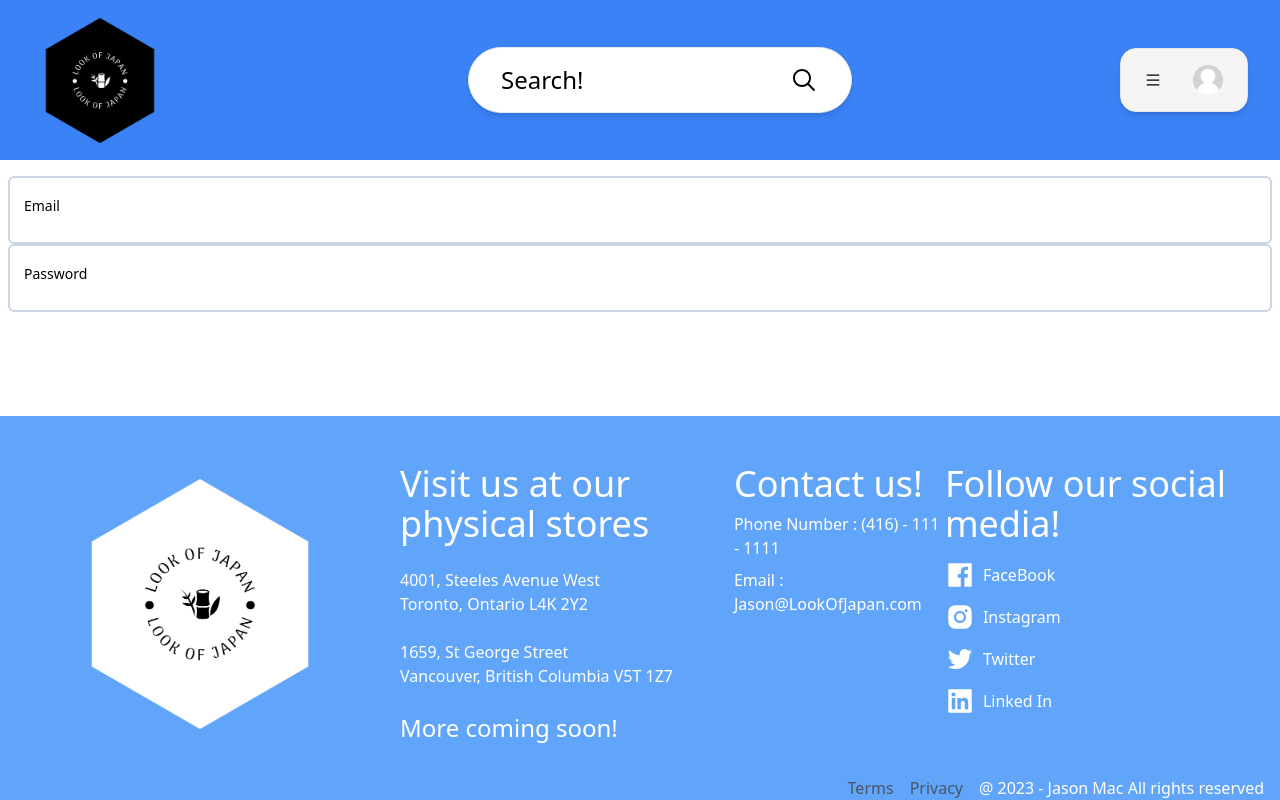
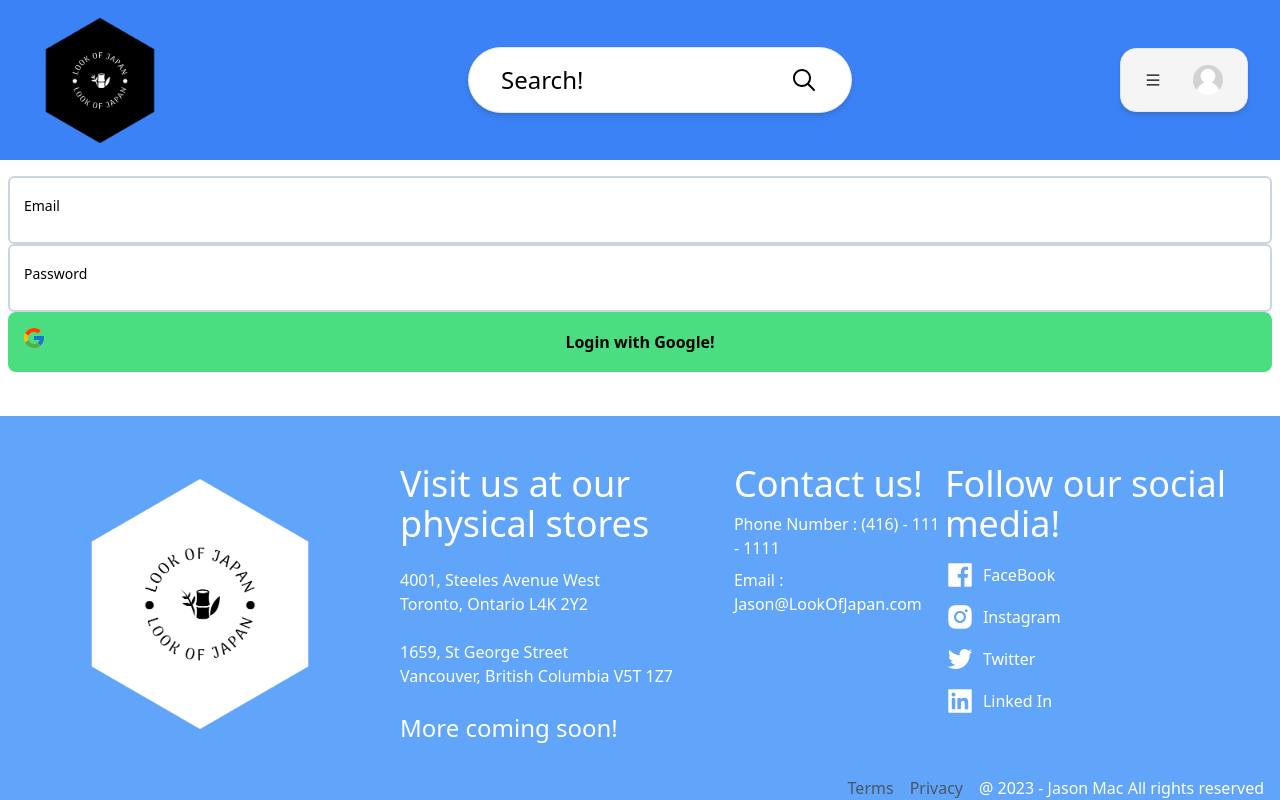
Before and after one commit to JasonMac123/market-place, a Next.js app: page /login in a window 1280 px wide. Built offline with nearby package versions, Linux system fonts and the light colour scheme.

Commit message:
Creates login with google route

```diff
--- a/app/components/containers/LoginContainer.tsx
+++ b/app/components/containers/LoginContainer.tsx
@@ -1,7 +1,11 @@
 "use client";
 
+import Button from "../Button";
 import FormInput from "../Input/FormInput";
+import firebase_app from "@/app/firebase/config";
 import { FieldValues, SubmitHandler, useForm } from "react-hook-form";
+import { getAuth, signInWithPopup, GoogleAuthProvider } from "firebase/auth";
+import { FcGoogle } from "react-icons/fc";
 
 const LoginContainer = () => {
   const {
@@ -14,6 +18,13 @@ const LoginContainer = () => {
       password: "",
     },
   });
+
+  const provider = new GoogleAuthProvider();
+  const auth = getAuth();
+
+  const signIn = async () => {
+    const result = await signInWithPopup(auth, provider);
+  };
 
   return (
     <>
@@ -31,6 +42,7 @@ const LoginContainer = () => {
         errors={errors}
         required
       />
+      <Button label={"Login with Google!"} Icon={FcGoogle} onClick={signIn} />
     </>
   );
 };
```
